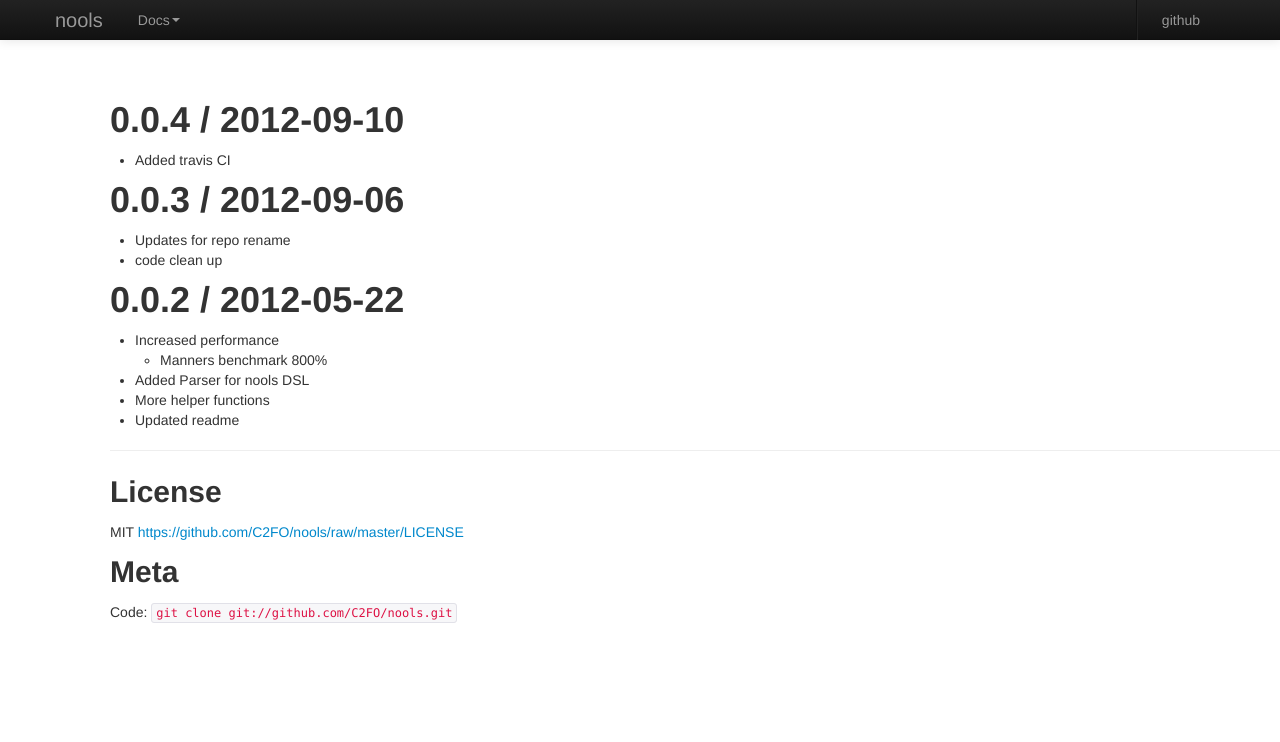
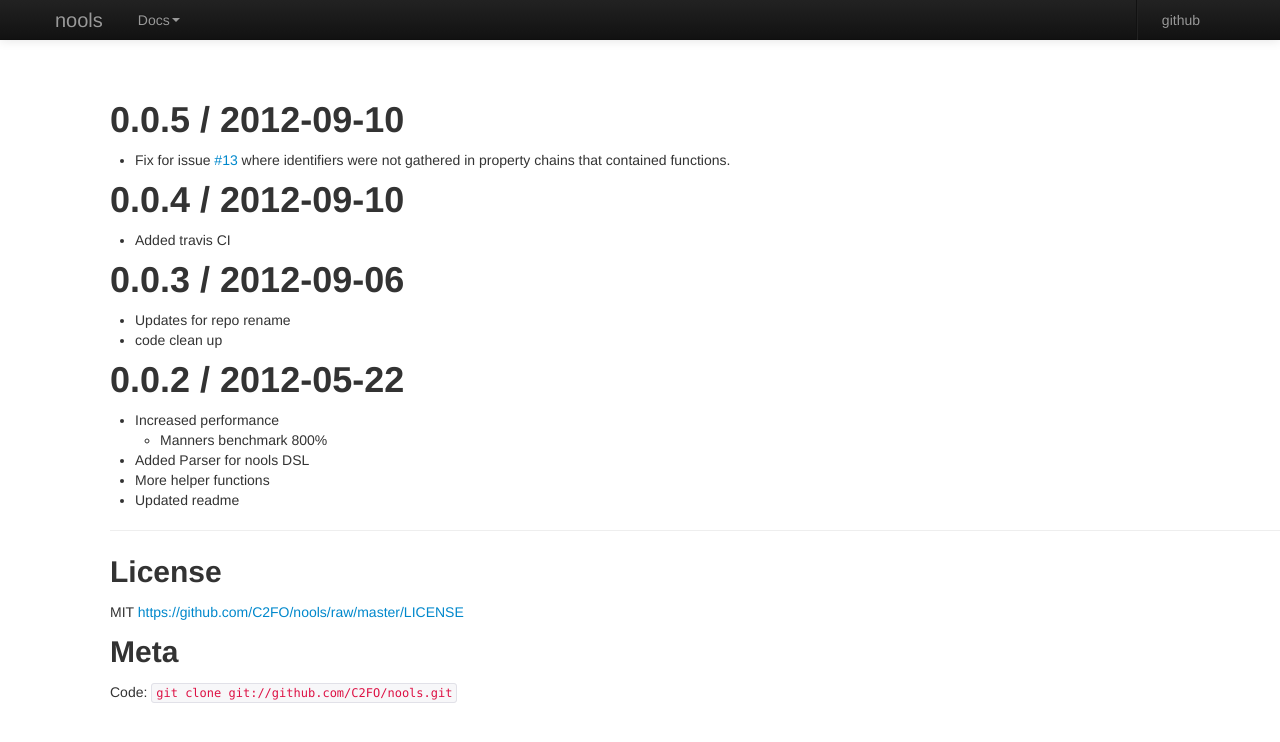
Before and after one commit to noolsjs/nools, a plain HTML site: page History.html in a window 1280 px wide. Drawn offline with Linux system fonts and the light colour scheme.

Commit message:
updated docs

```diff
--- a/History.html
+++ b/History.html
@@ -171,6 +171,10 @@
 
 
 
+<h1>0.0.5 / 2012-09-10</h1>
+<ul>
+<li>Fix for issue <a href="https://github.com/C2FO/nools/issues/13">#13</a> where identifiers were not gathered in property chains that contained functions.</li>
+</ul>
 <h1>0.0.4 / 2012-09-10</h1>
 <ul>
 <li>Added travis CI</li>
```
